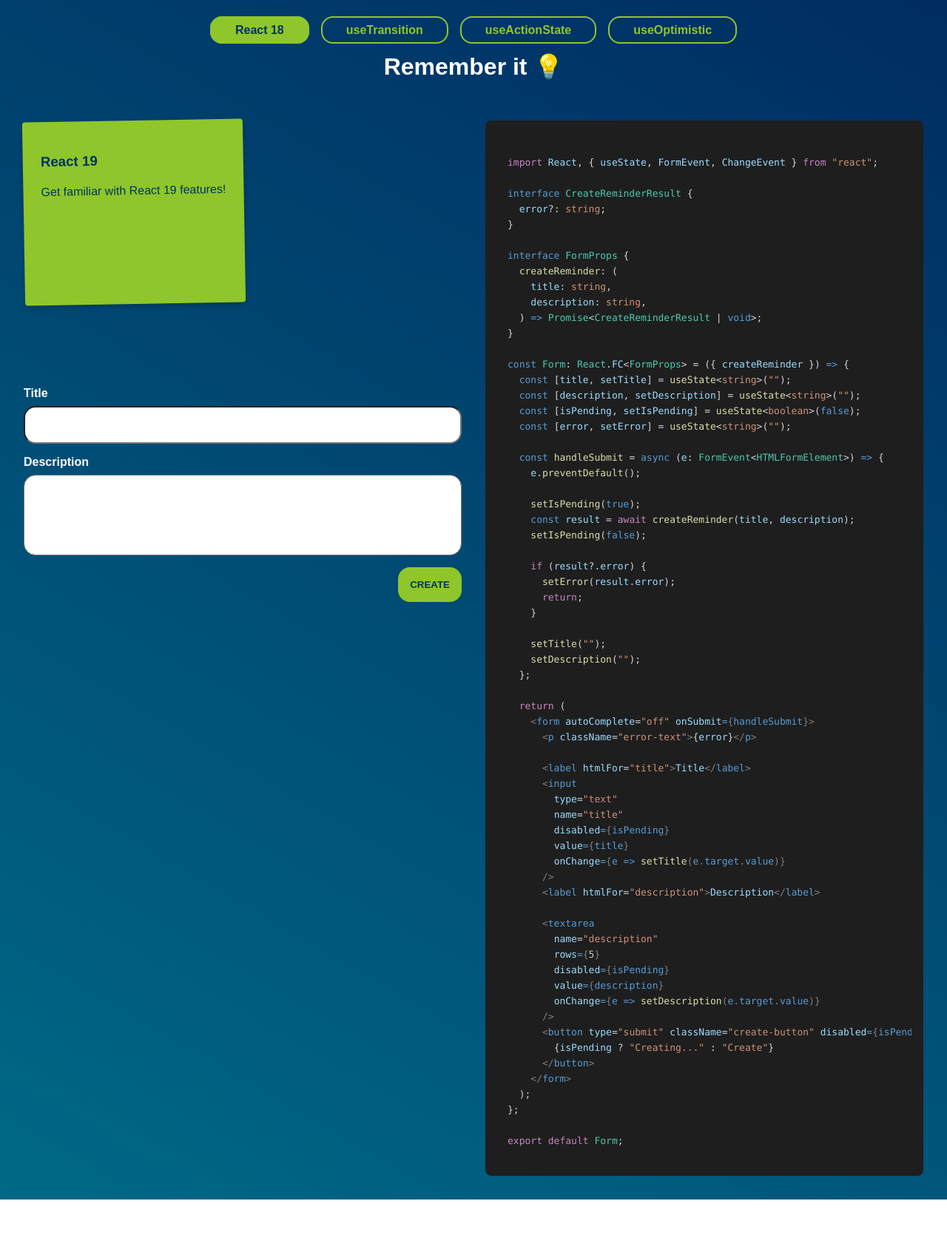
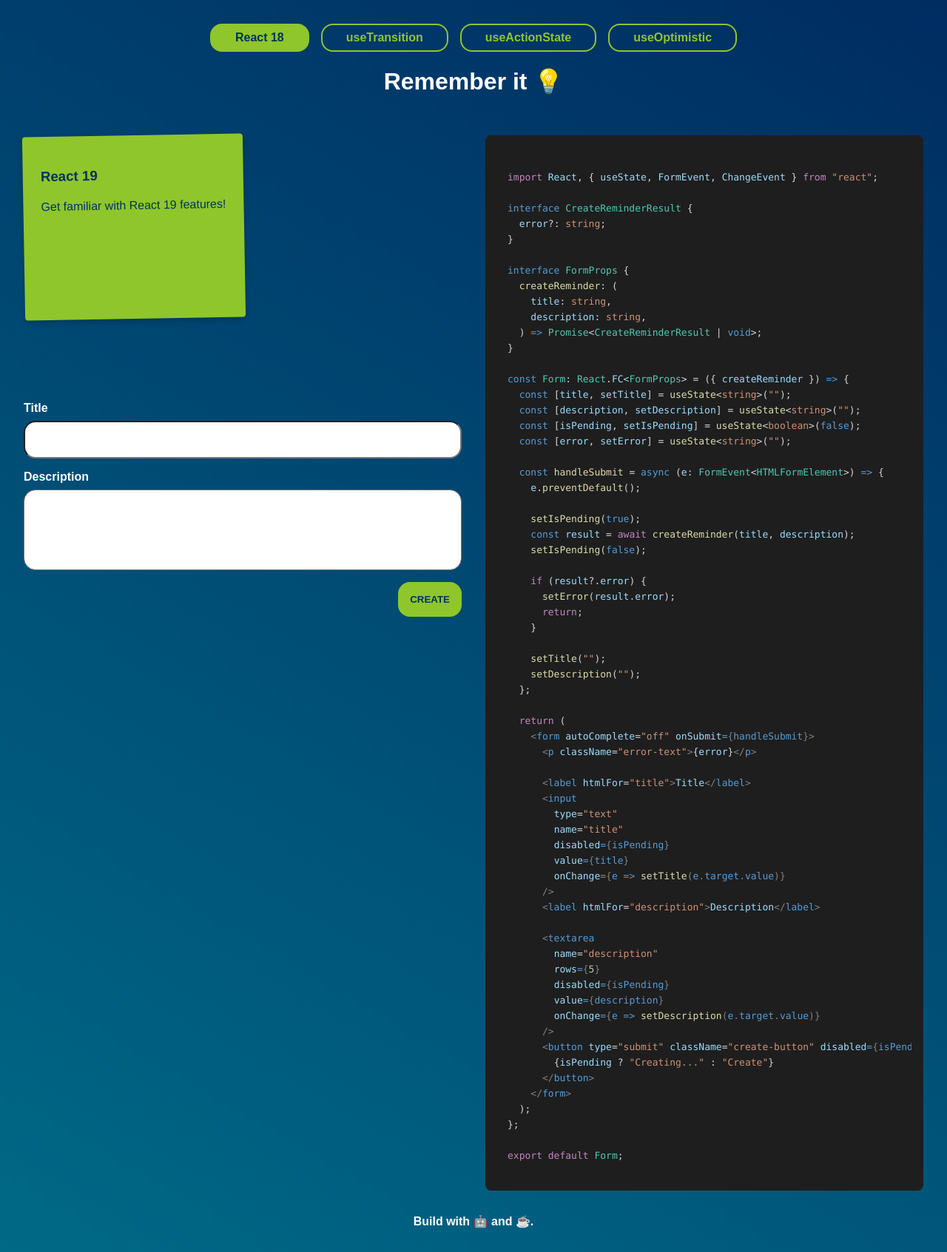
Before and after one commit to hankadev/react19-demo, a React (Vite) app: page /old in a window 1280 px wide. Shown: the whole page at 74% size. Before the commit the page ends 1622 px from the top, so only its background shows below. Built offline with nearby package versions, Linux system fonts and the light colour scheme.

Commit message:
feat: add footer

```diff
--- a/src/App.css
+++ b/src/App.css
@@ -17,13 +17,21 @@
   overflow-x: hidden;
 }
 
-main {
+main, header {
   display: flex;
   flex-direction: column;
   align-items: center;
   max-width: 1400px;
   margin: 0 auto;
   width: 100%;
+}
+
+footer {
+  display: flex;
+  justify-content: center;
+  align-items: center;
+  margin-top: 2rem;
+  font-weight: bold;
 }
 
 section {
@@ -119,10 +127,6 @@
   100% { transform: rotate(360deg); }
 }
 
-
-
-
-
 form {
   margin: 2rem 0;
   display: flex;
@@ -171,6 +175,10 @@
   text-align: center;
 }
 
+nav {
+  display: flex;
+}
+
 nav a {
   color: var(--secondary);
   padding: 0.5rem 2rem;
@@ -178,7 +186,7 @@
   cursor: pointer;
   border: 2px solid var(--secondary);
   border-radius: var(--radius);
-  margin: 0.5rem;
+  margin:0 0.5rem;
   font-weight: bold;
 }
 
--- a/src/App.jsx
+++ b/src/App.jsx
@@ -19,6 +19,7 @@
 import FormUseActionStateCode from "./components/form-useActionState/index.tsx?raw";
 import FormUseTransitionCode from "./components/form-useTransition/index.tsx?raw";
 import UseOptimisticPageCode from "./pages/UseOptimisticPage.jsx?raw";
+import Footer from "./components/Footer";
 
 const DELAY = 1000;
 
@@ -54,10 +55,11 @@
 
   return (
     <Router>
-      <main>
+      <header>
         <Navigation />
         <h1>Remember it &#128161;</h1>
-
+      </header>
+      <main>
         <div className="main-content">
           <div className="left-column">
             <Routes>
@@ -130,6 +132,7 @@
           </div>
         </div>
       </main>
+      <Footer />
     </Router>
   );
 };
--- /dev/null
+++ b/src/components/Footer/index.tsx
@@ -0,0 +1,3 @@
+const Footer = () => <footer>Build with 🤖 and ☕.</footer>;
+
+export default Footer;
```
